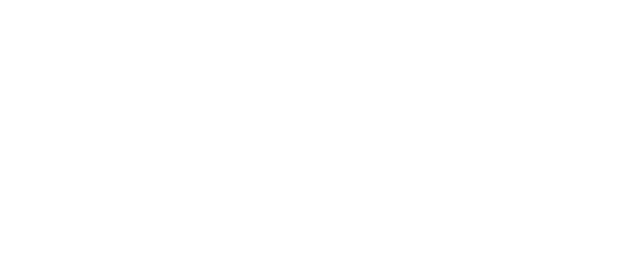
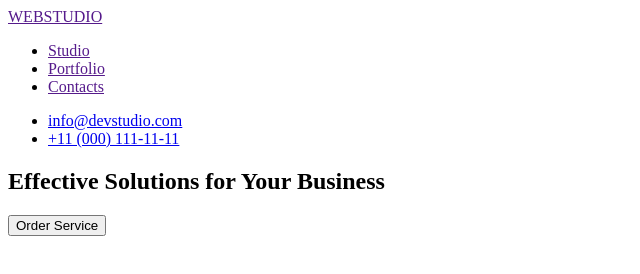
Before and after one commit to LizaMakeeva/goit-markup-hw-01, a plain HTML site: page index.html in a window 1280 px wide. Shown: the whole page, without its empty margins (0-640 px from the left). Drawn offline with Linux system fonts and the light colour scheme.

Commit message:
Update index.html

```diff
--- a/index.html
+++ b/index.html
@@ -7,6 +7,35 @@
     <title>Document</title>
 </head>
 <body>
+    <header>
+        <nav>
+            <a href="">
+                WEBSTUDIO
+            </a>
+            <ul>
+                <li><a href="">Studio</a></li>
+                <li><a href="">Portfolio</a></li>
+                <li><a href="">Contacts</a></li>
+            </ul>
 
+        </nav>
+        <ul>
+            <li><a href="mailto:info@devstudio.com">info@devstudio.com</a></li>
+            <li><a href="tel:+11 (000) 111-11-11">+11 (000) 111-11-11</a></li>
+        </ul>
+
+    </header>
+
+    <div>
+        <section>
+            <h1>Effective Solutions
+            for Your Business</h1>
+            <button type="button">Order Service</button>
+        </section>
+    </div>
+
+    <section>
+
+    </section>
 </body>
 </html>
```
